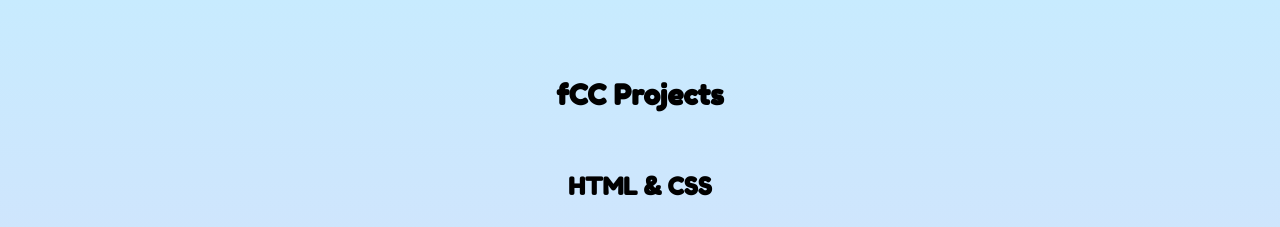
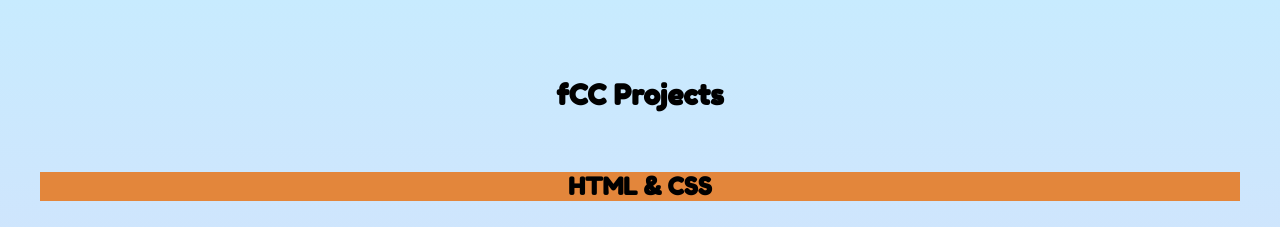
Before and after one commit to vanbc18/My-Portfolio-fCC-page, a plain HTML site: page index.html in a window 1280 px wide. Shown: the part 1015-1242 px from the top of the page. Drawn offline with Linux system fonts and the light colour scheme; a web font is replaced by a local one.

Commit message:
Update index.css
added style to h4 tags

```diff
--- a/index.css
+++ b/index.css
@@ -11,6 +11,10 @@
   font-size: 4em;
   color: #851C0A;
   padding-top: 2rem;
+}
+
+h4 {
+  background-color: #E3863B;
 }
 
 p {
```
